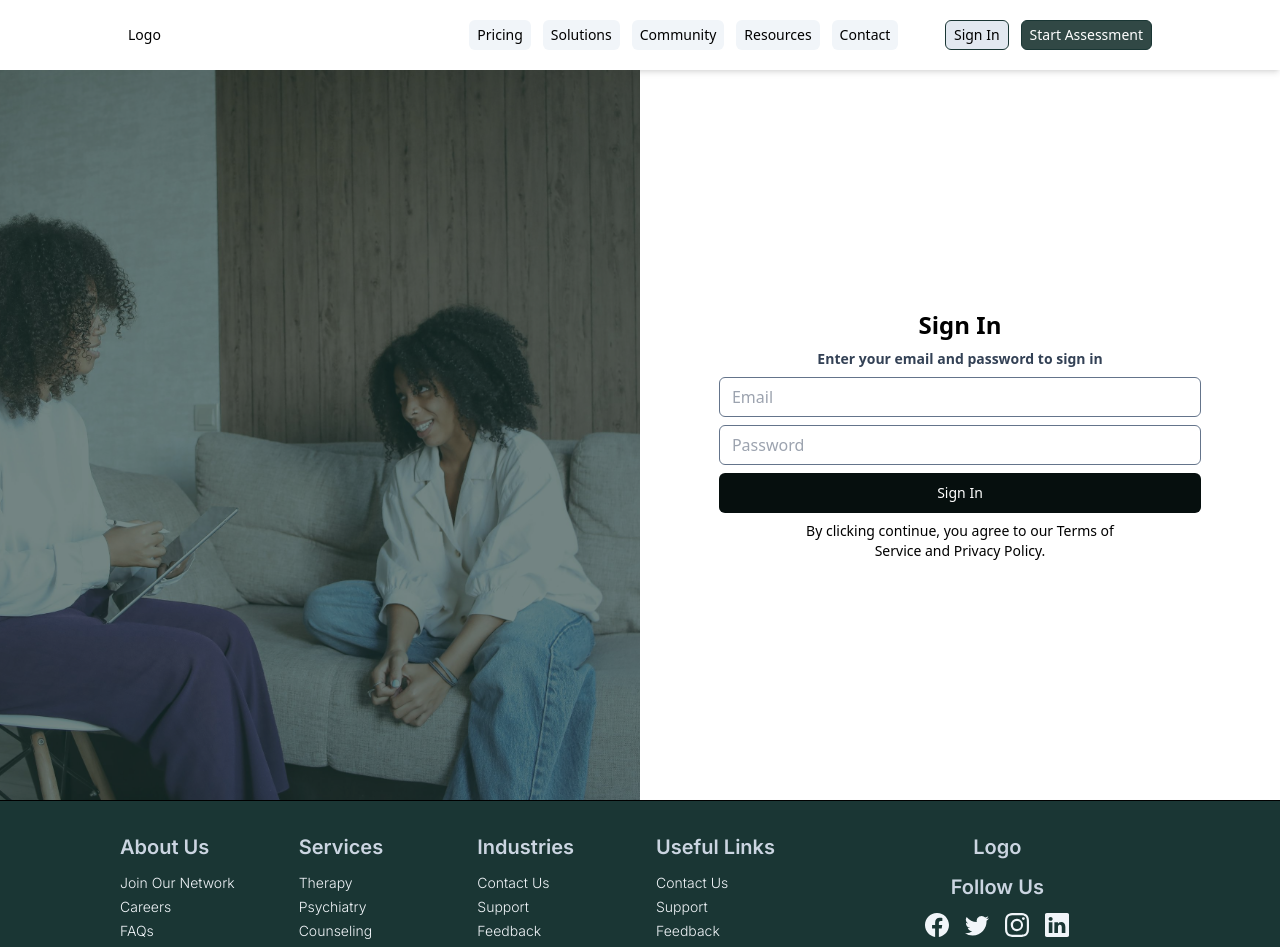
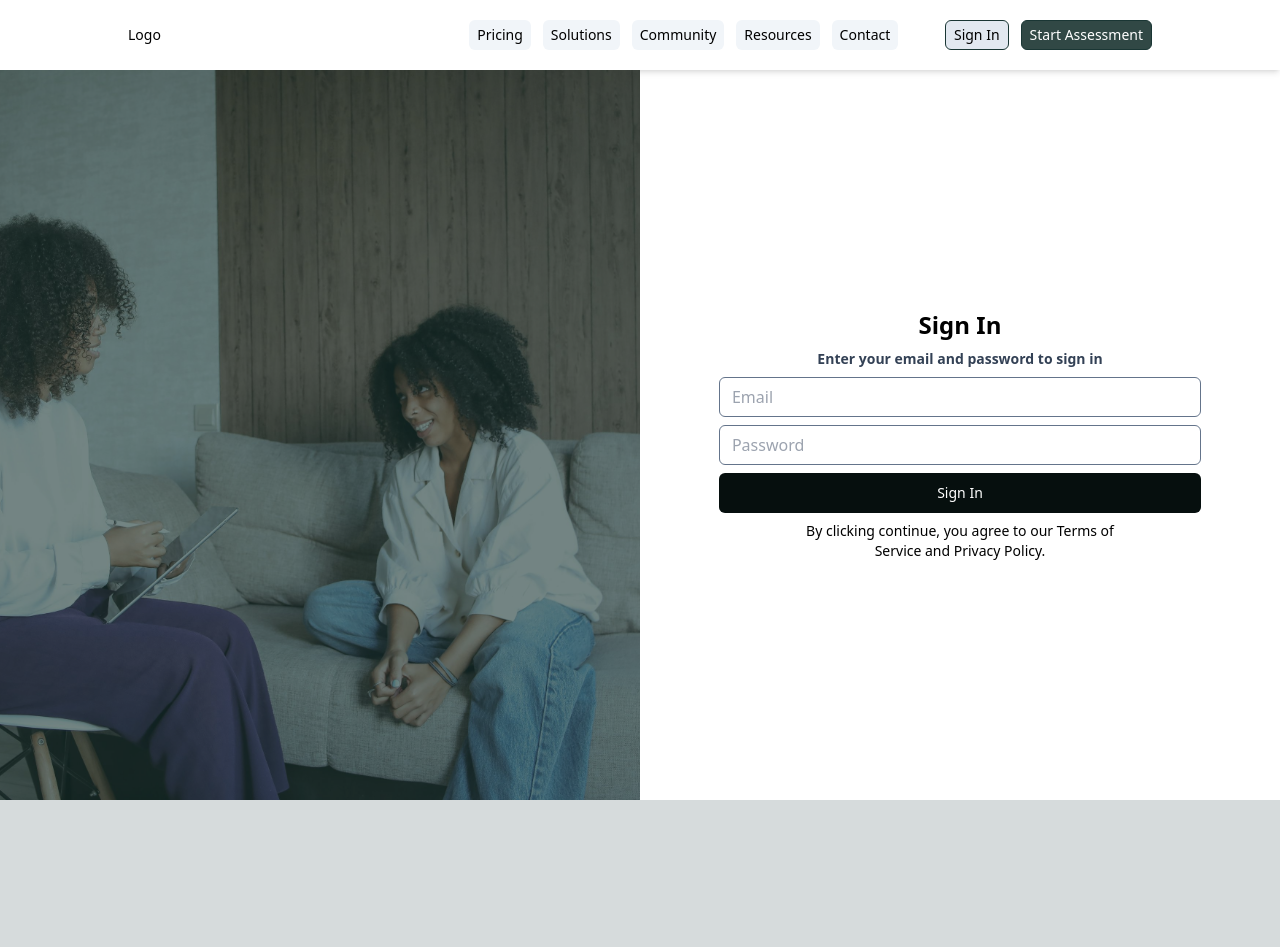
Before and after one commit to kkopoku/therapy-link, a Next.js app in the folder frontend/: page /auth/login in a window 1280 px wide. Shown: the top 947 px of the page. After the commit the page ends 800 px from the top, so only its background shows below. Built offline with nearby package versions, Linux system fonts and the light colour scheme; no server answers.

Commit message:
removed bottom nav

```diff
--- a/frontend/src/components/layouts/UnauthenticatedLayout.tsx
+++ b/frontend/src/components/layouts/UnauthenticatedLayout.tsx
@@ -1,6 +1,6 @@
 "use client"
 
-import React from "react"
+import React,  { useEffect, useState } from "react"
 import TopNavigation from "../navigation/TopNavigation"
 import BottomNavigation from "../navigation/BottomNavigation"
 
@@ -9,13 +9,22 @@ interface LayoutProps {
 }
 
 const UnauthenticatedLayout: React.FC<LayoutProps> = ({children}) => {
+
+    const [showBottomNav, setShowBottomNav] = useState(false);
+
+    useEffect(() => {
+        if (typeof window !== 'undefined') {
+            setShowBottomNav(window.location.pathname !== '/auth/login');
+        }
+    }, []);
+
     return(
         <div>
             <main className="flex min-h-screen bg-slate-50 flex-col items-center font-sans text-black">
                 <TopNavigation />
                 {children}
             </main>
-            <BottomNavigation />
+            {showBottomNav && <BottomNavigation />}
         </div>
     )
 }
```
